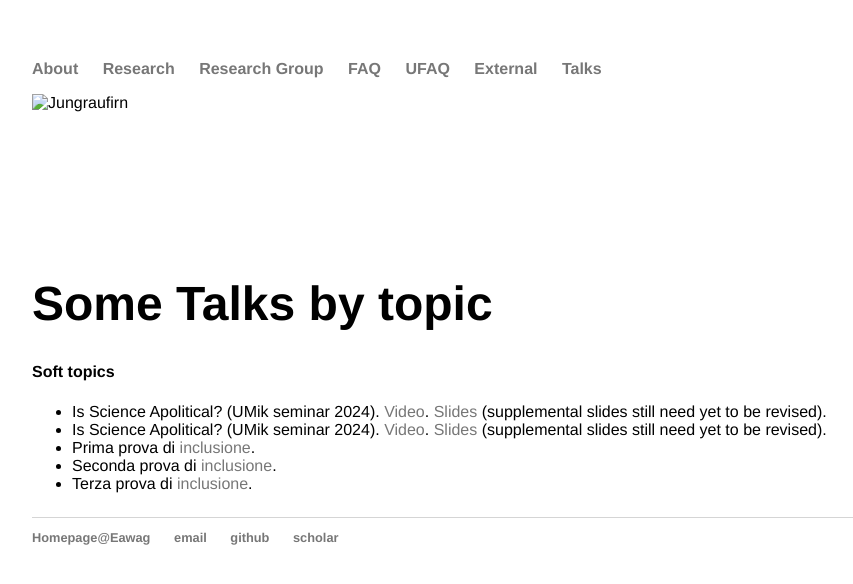
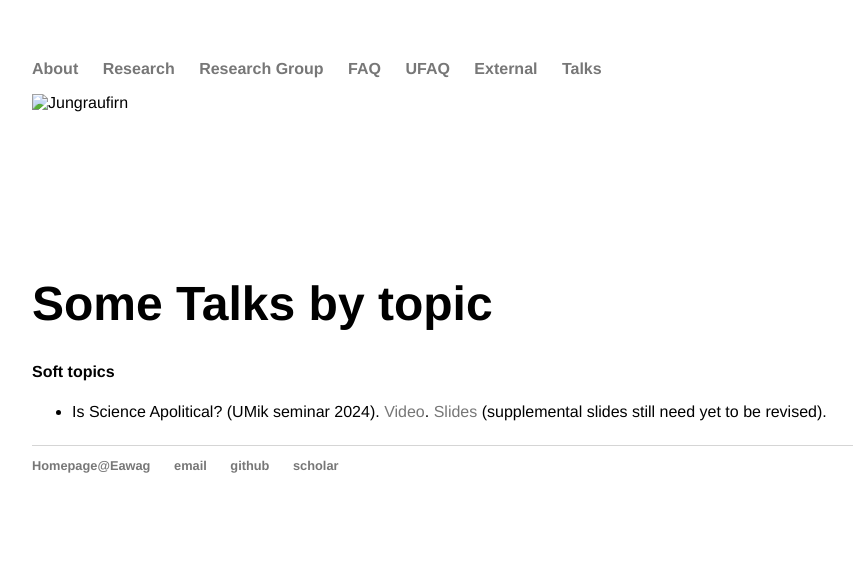
Before and after one commit to mbaityje/mbaityje.github.io, a Jekyll site: the page built from talks/index.html, in a window 1280 px wide. Shown: the top 584 px of the page, without its empty margins (160-1013 px from the left). Built offline with Jekyll 4.4.1, drawn with Linux system fonts in a browser that asks for light colours.

Commit message:
Prove di inclusione files

```diff
--- a/talks/index.html
+++ b/talks/index.html
@@ -8,13 +8,7 @@ title: Talks
 	<p>
 		<h4>Soft topics</h4>
 		<ul>
-			<li>Is Science Apolitical? (UMik seminar 2024). <a href="https://www.dropbox.com/scl/fi/5lk4p8rhu2iy62dytypgn/Is-Science-Apolitical-Recording.mov?rlkey=ybqyynd0nq37idsfyk3byycla&dl=1">Video</a>. <a href="Is-Science-Apolitical.pdf?rlkey=fw7ezxwfd1291z50l06qntg4s&dl=1"> Slides</a> (supplemental slides still need yet to be revised).</li>
-
-			<li>Is Science Apolitical? (UMik seminar 2024). <a href="https://www.dropbox.com/scl/fi/5lk4p8rhu2iy62dytypgn/Is-Science-Apolitical-Recording.mov?rlkey=ybqyynd0nq37idsfyk3byycla&raw=1">Video</a>. <a href="Is-Science-Apolitical.pdf?rlkey=fw7ezxwfd1291z50l06qntg4s&dl=0"> Slides</a> (supplemental slides still need yet to be revised).</li>
-
-			<li>Prima prova di <a href="Is-Science-Apolitical.pdf">inclusione</a>.	</li>
-			<li>Seconda prova di <a href="/talks/Is-Science-Apolitical.pdf">inclusione</a>.	</li>
-			<li>Terza prova di <a href="Is-Science-Apolitical.pdf?rlkey=fw7ezxwfd1291z50l06qntg4s&raw=1">inclusione</a>.	</li>
+			<li>Is Science Apolitical? (UMik seminar 2024). <a href="https://www.dropbox.com/scl/fi/5lk4p8rhu2iy62dytypgn/Is-Science-Apolitical-Recording.mov?rlkey=ybqyynd0nq37idsfyk3byycla&raw=1">Video</a>. <a href="Is-Science-Apolitical.pdf?rlkey=fw7ezxwfd1291z50l06qntg4s&raw=1"> Slides</a> (supplemental slides still need yet to be revised).</li>
 			<!-- <li>Quarta prova di <a href="/talks/Is-Science-Apolitical-link.pdf">inclusione</a>.	</li> -->
 			<!-- <li>Logical Fallacies (DEUS seminar 2023) <a href="https://">Slides (coming soon)</a>.</li>			 -->
 			<!-- <li>Meritocracy (DEUS seminar 2022) <a href="https://">Slides (coming soon)</a>.</li>			 -->
```
